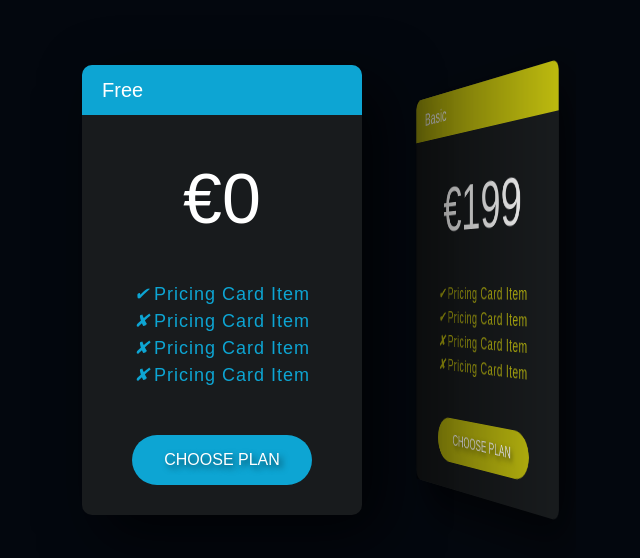
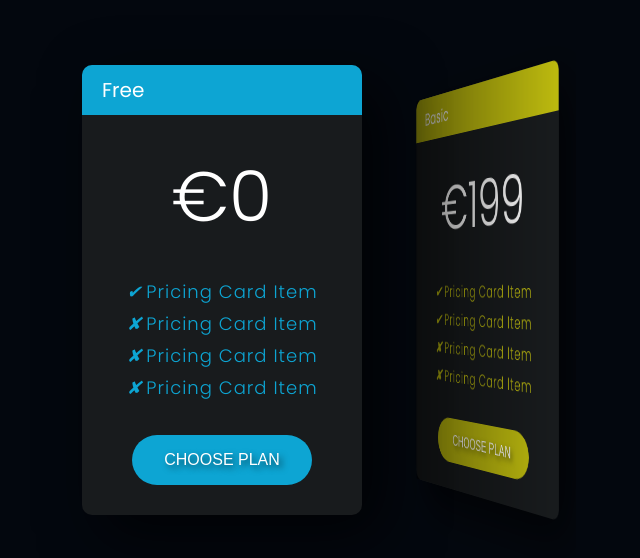
Before and after one commit to saschacollinet/3d-swiper, a React (Create React App) app: page / in a window 1280 px wide. Shown: the part 110-668 px from the top of the page, without its empty margins (468-1108 px from the left). Built offline with nearby package versions, Linux system fonts and the light colour scheme.

Commit message:
Change font.

```diff
--- a/src/GlobalStyles.js
+++ b/src/GlobalStyles.js
@@ -16,7 +16,7 @@ html {
 }
 body {
     height: 100vh;
-    font-family: Montserrat, sans-serif;
+    font-family: 'Poppins', sans-serif;
     overflow: hidden;
 }
 
```
